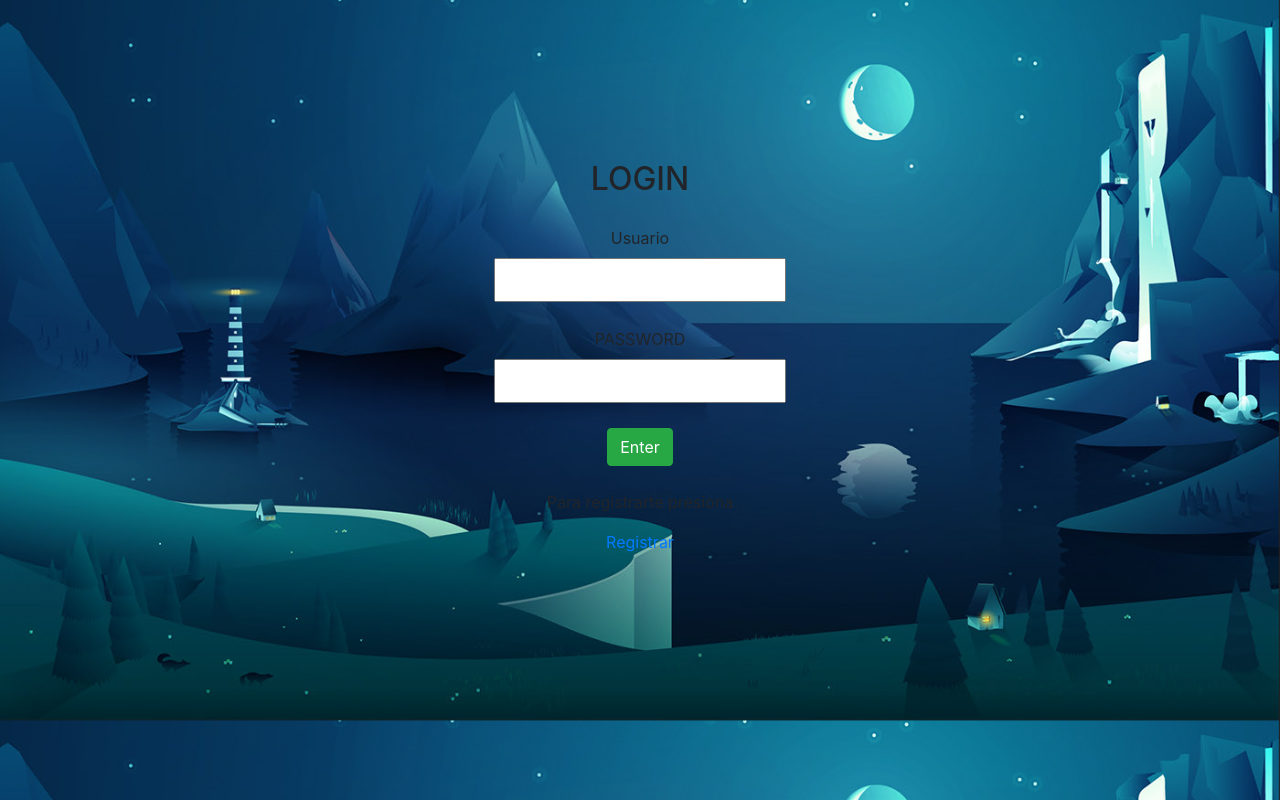
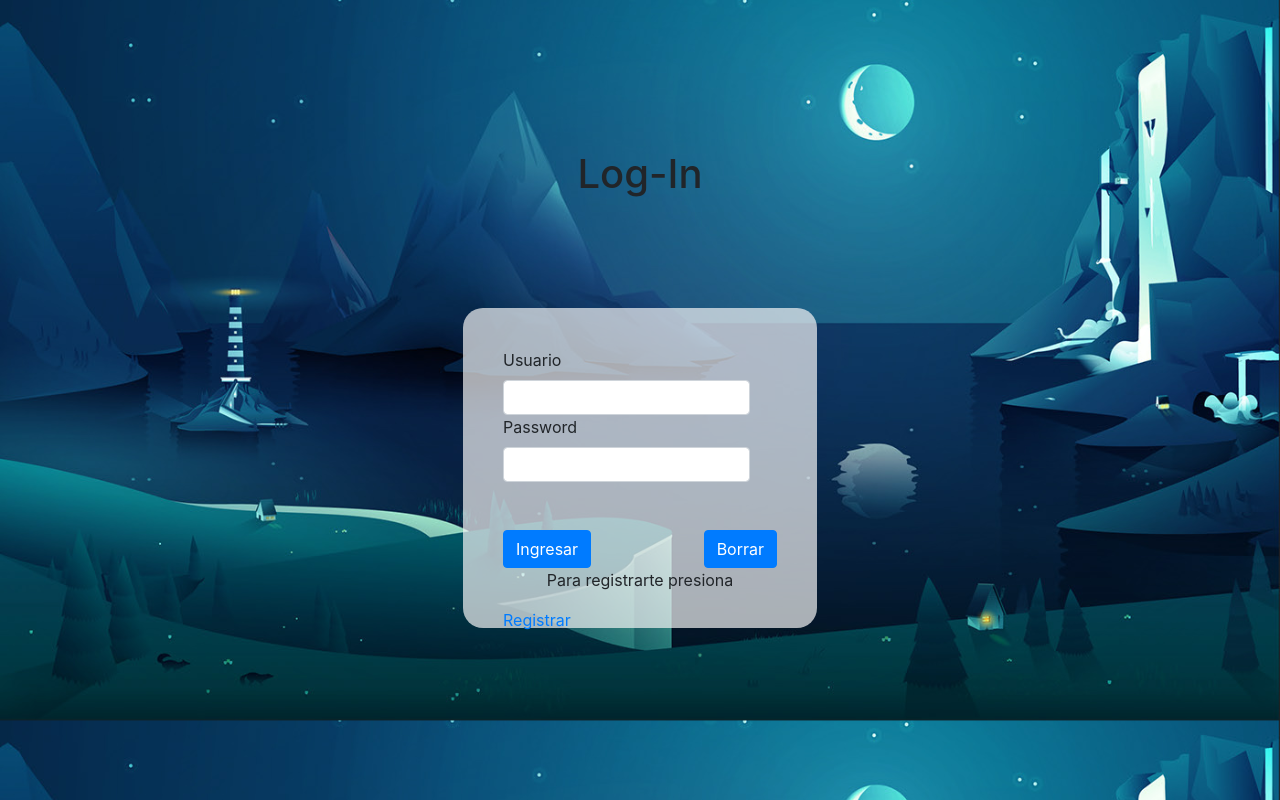
Before and after one commit to guidocano/tp_integrador_grupo3, a PHP site: page /Curso/ in a window 1280 px wide. Run offline with PHP 8.4, Linux system fonts and the light colour scheme.

Commit message:
Add files via upload

```diff
--- a/index.php
+++ b/index.php
@@ -8,29 +8,46 @@
     <link rel="stylesheet" href="styles.css">
     <title>To Do</title>
 </head>
-<body class="indexBody">
-        <div>
-                <div class="login-form">
-                    <h2 class="title">LOGIN</h2>
-                    <form action="./login.php"  method="post">
-                        <label for="usuario">Usuario</label><br>
-                        <input type="text" id="usuario" name="usuario"/><br>
-
-                        <label for="pass">PASSWORD</label><br>
-                        <input type="password" id="pass" name="pass"/><br>
-
-                        <button class="btn btn-success" type="submit">Enter</button>
-                        <br/>
-                        <br/>
-                        <p>Para registrarte presiona </p><a href="./Registrar.html">Registrar</a>
-
-
-                    </form>
+<body>
+    <h1 class="logInIndex">Log-In</h1>
+    <form class ="formulario" method="post" action="login.php">
+        <div class="container" id="container2">
+            <div class="visual">
+                <div class="encudre">
+                <div class="mb-5">
+                    <label for="usuario" class="form-label">Usuario</label>
+                    <input name="usuario" type="text" id="usuario"  class="form-control" aria-describedby="textHelp">
+                    <label for="pass" class="form-label">Password</label>
+                    <input type="password" class="form-control"  id="pass" name="pass">
+                </div>
+                <div>
+                </div>
+                <div class="btnsIndex">
+                <button type="submit" class="btn btn-primary" name="btnIngresar">Ingresar</button>
+                <button type="reset" class="btn btn-primary">Borrar</button>
+                </div>
+                <div class="indexRegistro">
+                <p>Para registrarte presiona</p><a href="./Registrar.php">Registrar</a>
+                </div>
+            </div>
+        </div>
+    </div>
+    <?php
+?>
+</form>
 
 
 
-                </div>
-                </div>
+
+
+
+
+
+
+
+
+
+
 </body>
 
 </html>
--- a/styles.css
+++ b/styles.css
@@ -4,20 +4,109 @@ body {
     background-size: 100%;
 }
 
+.visual {
+    padding: 40px;
+    background-color: rgba(246, 246, 246, 0.688);
+    border-radius: 20px;
+    display: flex;
+    justify-content: center;
+    height: 320px;
+    max-width:380px;
+}
 
-.login-form{
-    margin-top: 160px;
+.form-control{
+    height: 35px;
+    max-width: 220px;
+}
+
+h1{
+    text-align: center;
+    padding-bottom: 30px;
+}
+
+.btnsIndex {
+    margin-top: 30px;
+    display: flex;
+    justify-content: space-around;
+}
+
+.mb-5{
+    display: flex;
+    flex-direction: column;
+}
+
+p{
     text-align: center;
 }
 
-.login-form input {
-    padding: 8px 20px;
-    margin-bottom: 25px
+.btnsIndex{
+    display: flex;
+    justify-content: space-between;
 }
 
-.title{
-    padding-bottom: 20px;
+.logInIndex{
+    margin-top: 150px;
 }
+/* ACA TERMINA LO QUE ES TODA LA PARTE DEL INDEX  Y EMPEZAMOS CON EL DE REGISTRO*/
+
+#containerRegistro{
+    background-color: rgba(255, 254, 254, 0.611);
+    display: flex;
+    flex-direction: column;
+    justify-content: center;
+    border: none;
+    width: 300px;
+    height: 300px;
+    margin-top: 250px;
+
+}
+
+.btnRegistro{
+ display: flex;
+ flex-direction: column;
+ justify-content: space-around;
+ margin-top: 30px;
+
+}
+
+
+/* ACA TERMINA EL REGISTRO Y COMENZAMOS CON EL REGISTROTODO */
+
+
+.aRegistro{
+    background-color: white;
+}
+
+
+/* ACA HACEMOS EL ADMIN TO do AGREGAR */
+#containerAdmin{
+    background-color: rgba(255, 254, 254, 0.611);
+    display: flex;
+    flex-direction: column;
+    justify-content: center;
+    border: none;
+    width: 300px;
+    height: 300px;
+    margin-top: 250px;
+}
+
+.textAgregar{
+    height: 35px;
+    width: 100%;
+}
+
+.btnsAdminAgregar{
+    display: flex;
+   flex-direction: row;
+   justify-content: space-evenly;
+   margin-top: 30px;
+
+}
+
+/* ACA HACEMOS EL ADMIIN TO DO DE MODIFICAR*/
+
+
+
 
 /* TO DO STYLES */
 
@@ -52,7 +141,7 @@ body {
     padding: 20px;
 }
 
-.container {
+.container{
     margin-top:50px;
     background-color: rgba(255, 255, 255, 0.8);
     padding: 30px;
@@ -79,3 +168,11 @@ span{
     display: inline-block;
     font-family: 'Franklin Gothic Medium', 'Arial Narrow', Arial, sans-serif;
 }
+
+
+#container2{
+    background-color: rgba(0, 0, 0, 0);
+    display: flex;
+    justify-content: center;
+    border: none;
+}
```
Also changed, not shown: Registrar.php (+15 -4 lines), RegistroToDo.php (+23 -4 lines), adminToDo.php (+16 -8 lines), insertToDo.php (+26 -1 lines), modificarToDo.php (+29 -2 lines).
